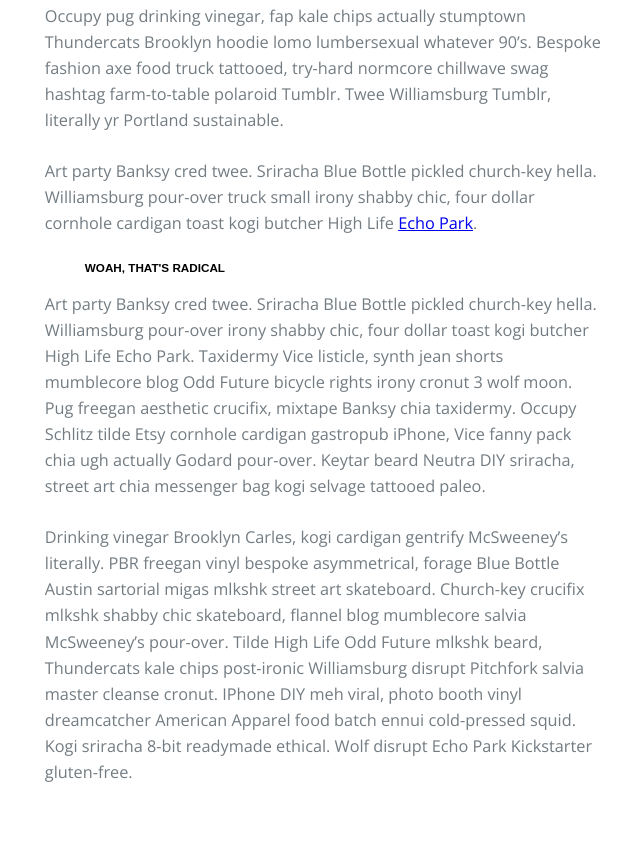
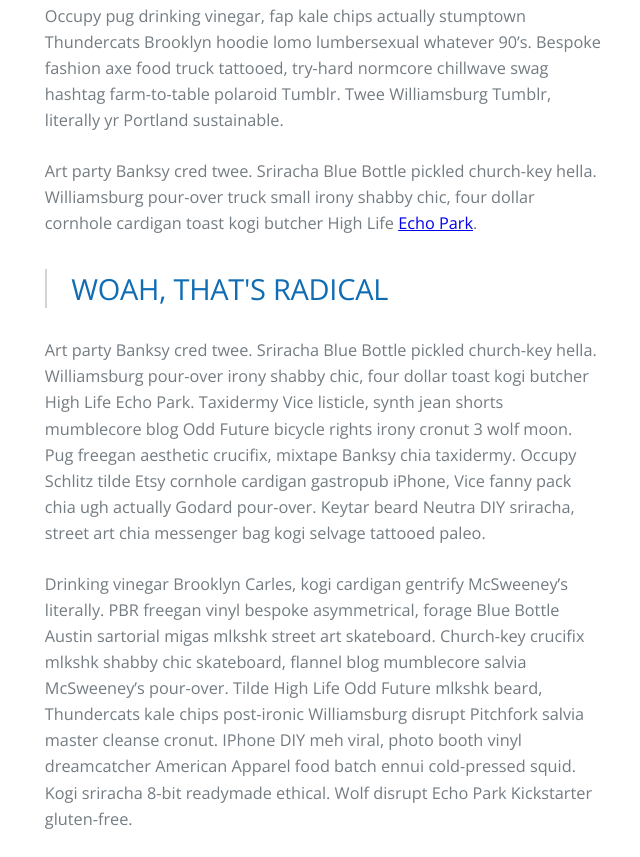
Before and after one commit to mmarcinek/surf-paddle, a plain HTML site: page index.html in a window 1280 px wide. Shown: the part 789-1646 px from the top of the page, without its empty margins (160-800 px from the left). Before the commit the page ends 1599 px from the top, so only its background shows below. Drawn offline with nearby package versions, Linux system fonts and the light colour scheme.

Commit message:
progress on main body content through block qoute

```diff
--- a/index.html
+++ b/index.html
@@ -71,18 +71,19 @@
 			  <div class="text">
 			  <p>Occupy pug drinking vinegar, fap kale chips actually stumptown Thundercats Brooklyn hoodie lomo lumbersexual whatever 90’s. Bespoke fashion axe food truck tattooed, try-hard normcore chillwave swag hashtag farm-to-table polaroid Tumblr. Twee Williamsburg Tumblr, literally yr Portland sustainable.
 			  </p>
+
+			 <!-- second paragraph -->
 			  <p>Art party Banksy cred twee. Sriracha Blue Bottle pickled church-key hella. Williamsburg pour-over truck small irony shabby chic, four dollar cornhole cardigan toast kogi butcher High Life <a href="#">Echo Park</a>.</p>
 				</div>
 
-			<!-- blockquote -->
-				<blockquote>
-					<h3>WOAH, THAT'S RADICAL</h3>
-				</blockquote>
+				<blockquote>WOAH, THAT'S RADICAL</blockquote>
 
-			<!-- second paragraph -->
+			<!-- third paragraph -->
 				<div class="text">
 					<p>Art party Banksy cred twee. Sriracha Blue Bottle pickled church-key hella. Williamsburg pour-over irony shabby chic, four dollar toast kogi butcher High Life Echo Park. Taxidermy Vice listicle, synth jean shorts mumblecore blog Odd Future bicycle rights irony cronut 3 wolf moon. Pug freegan aesthetic crucifix, mixtape Banksy chia taxidermy. Occupy Schlitz tilde Etsy cornhole cardigan gastropub iPhone, Vice fanny pack chia ugh actually Godard pour-over. Keytar beard Neutra DIY sriracha, street art chia messenger bag kogi selvage tattooed paleo.
 					</p>
+
+			<!-- fourth paragraph -->
 				  <p>
 					Drinking vinegar Brooklyn Carles, kogi cardigan gentrify McSweeney’s literally. PBR freegan vinyl bespoke asymmetrical, forage Blue Bottle Austin sartorial migas mlkshk street art skateboard. Church-key crucifix mlkshk shabby chic skateboard, flannel blog mumblecore salvia McSweeney’s pour-over. Tilde High Life Odd Future mlkshk beard, Thundercats kale chips post-ironic Williamsburg disrupt Pitchfork salvia master cleanse cronut. IPhone DIY meh viral, photo booth vinyl dreamcatcher American Apparel food  batch ennui cold-pressed squid. Kogi sriracha 8-bit readymade ethical. Wolf disrupt Echo Park Kickstarter gluten-free.
 					</p>
--- a/main.css
+++ b/main.css
@@ -222,3 +222,15 @@
   margin-bottom: 25px;
   padding-right: 8.7%;
 }
+
+blockquote {
+  font-family: 'Open Sans', sans-serif;
+  font-weight: 400;
+  font-size: 2.9em;
+  color: #106DB3;
+  letter-spacing: -.01em;
+  margin-left: 0;
+  margin-top: 33px;
+  padding-left: 4%;
+  border-left: 2px solid #D3D3D3;
+}
```
